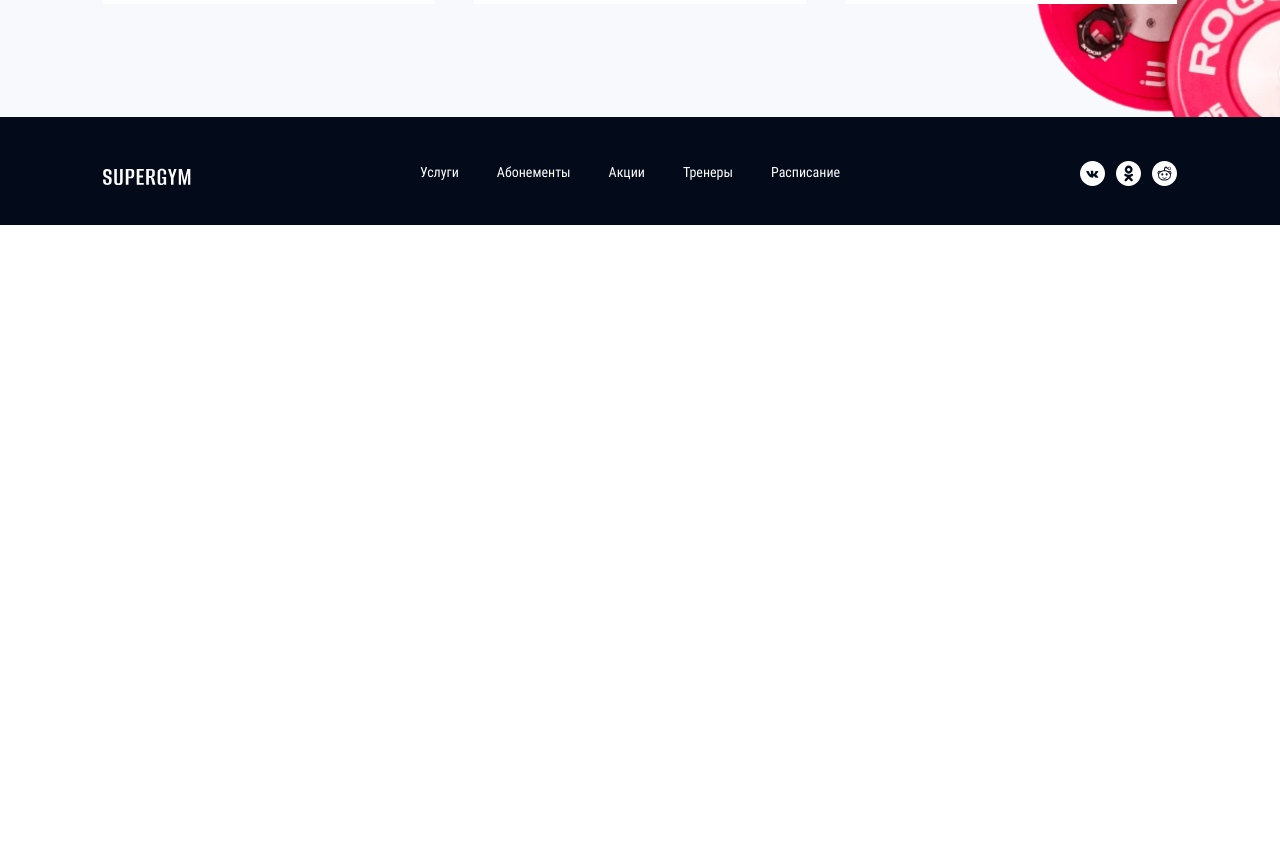
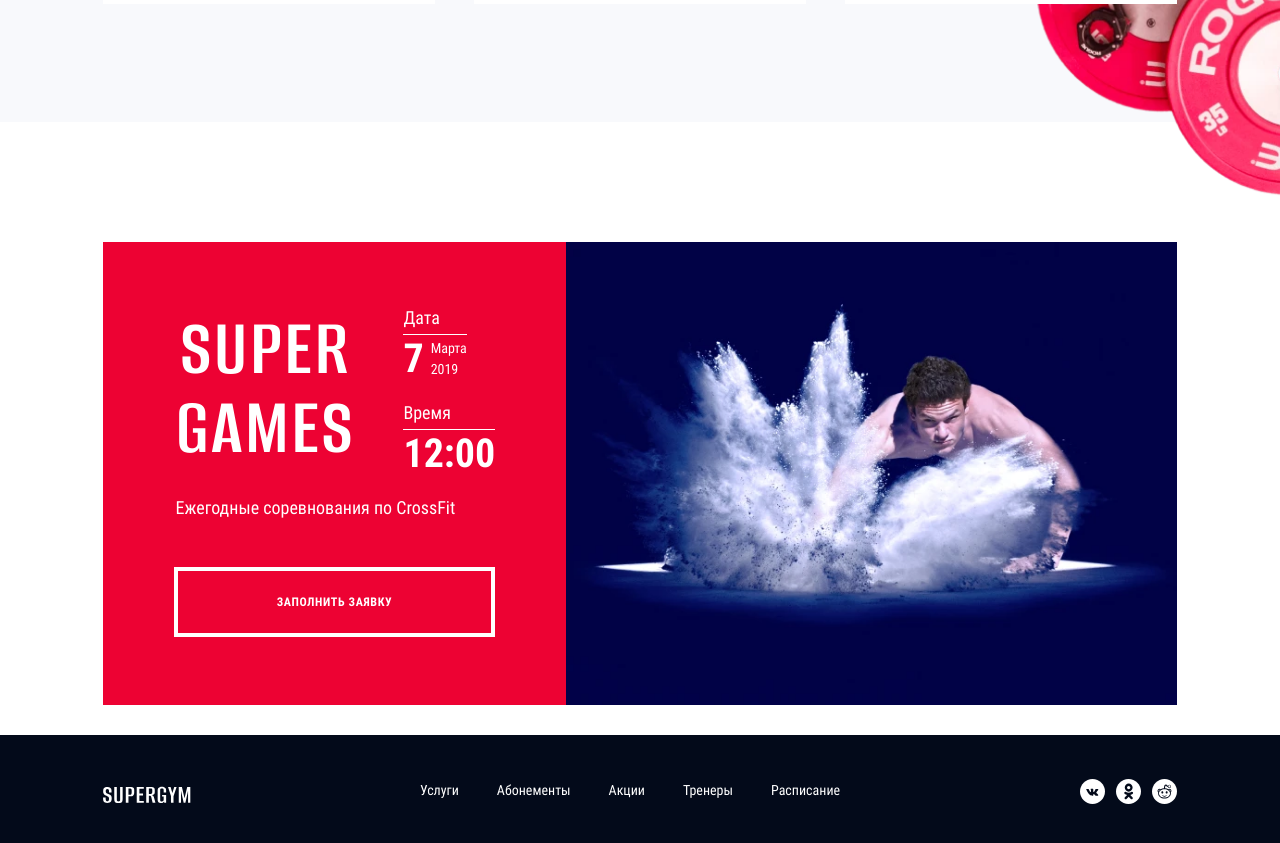
Before and after one commit to LordLye/supergym, a website: page source/index.html in a window 1280 px wide. Shown: the part 2137-2980 px from the top of the page. Before the commit the page ends 2414 px from the top, so only its background shows below. Drawn offline with nearby package versions, Linux system fonts and the light colour scheme; files that its build step writes are made by us from their sources; files whose address does not match are found by name.

Commit message:
сделал блок super games

```diff
--- a/source/index.html
+++ b/source/index.html
@@ -249,6 +249,45 @@
           </picture>
         </div>
       </section>
+
+      <section class="super-games">
+        <div class="container super-games__container">
+          <div class="super-games__wrapper">
+            <div class="super-games__description">
+              <h2>SUPER GAMES</h2>
+              <dl>
+                <div class="super-games__date">
+                  <dt>Дата</dt>
+                  <dd>
+                    <span>7</span>
+                    <small>Марта 2019</small>
+                  </dd>
+                </div>
+                <div class="super-games__date">
+                  <dt>Время</dt>
+                  <dd>
+                    <span>12:00</span>
+                  </dd>
+                </div>
+              </dl>
+              <p>Ежегодные соревнования по CrossFit</p>
+              <a href="#" class="button super-games__button">заполнить заявку</a>
+            </div>
+          </div>
+          <div class="super-games__image">
+            <picture>
+              <source type="image/webp" media="(max-width: 767px)" srcset="./img/super-games-mobile.webp 1x, ./img/super-games-mobile@2x.webp 2x">
+              <source type="image/webp" media="(max-width: 1199px)" srcset="./img/super-games-tablet.webp 1x, ./img/super-games-tablet@2x.webp 2x">
+              <source type="image/webp" srcset="./img/super-games-desktop.webp 1x, ./img/super-games-desktop@2x.webp 2x">
+              <source media="(max-width: 767px)" srcset="./img/super-games-mobile.jpg 1x, ./img/super-games-mobile@2x.jpg 2x">
+              <source media="(max-width: 1199px)" srcset="./img/super-games-tablet.jpg 1x, ./img/super-games-tablet@2x.jpg 2x">
+              <img src="./img/super-games-desktop.jpg" alt="Атлет купается в облаках магнезии." width="660" height="500" loading="lazy"
+              srcset="./img/super-games-desktop@2x.jpg 2x">
+            </picture>
+          </div>
+        </div>
+      </section>
+
     </main>
 
     <footer class="footer">
--- a/source/sass/blocks/subscriptions.scss
+++ b/source/sass/blocks/subscriptions.scss
@@ -1,10 +1,10 @@
 .subscriptions {
-  padding: 120px 0 120px 0;
+  padding: 120px 0 125px 0;
   position: relative;
   background-color: $color-ghost-white;
 
   @include vp-1199 {
-    padding: 102px 0 80px 0;
+    padding: 102px 0 104px 0;
   }
 
   @include vp-767 {
--- /dev/null
+++ b/source/sass/blocks/super-games.scss
@@ -0,0 +1,215 @@
+.super-games {
+  padding-top: 120px;
+  padding-bottom: 30px;
+
+  @include vp-1199 {
+    padding-top: 100px;
+  }
+
+  @include vp-767 {
+    padding-top: 80px;
+  }
+}
+
+.super-games__container {
+  display: grid;
+  grid-template-columns: 1fr 1.32fr;
+
+  @include vp-767 {
+    grid-template-columns: 1fr;
+  }
+}
+
+.super-games__image {
+  place-self: stretch;
+  position: relative;
+  width: 100%;
+  background-color: $color-midnight-express;
+
+  img {
+    width: 100%;
+    height: 100%;
+    object-fit: cover;
+    background-color: $color-midnight-express;
+  }
+}
+
+.super-games__wrapper {
+  box-sizing: border-box;
+  place-self: stretch;
+  display: flex;
+  align-items: center;
+  justify-content: center;
+  padding: 20px 0;
+  background-color: $color-torch-red-darker;
+
+  @include vp-767 {
+    min-height: 292px;
+  }
+}
+
+.super-games__description {
+  width: 69.5%;
+  display: grid;
+  grid-template-columns: 2.18fr 1fr;
+  grid-template-rows: min-content;
+  column-gap: 40px;
+  row-gap: 10px;
+  color: $color-default-white;
+
+  @include vp-1199 {
+    row-gap: 0;
+    column-gap: 22px;
+  }
+
+  h2 {
+    place-self: start start;
+    margin: 0;
+    padding: 0;
+    font-family: $ff-Alumni-Sans;
+    font-weight: 600;
+    font-size: 82px;
+    line-height: 79px;
+    text-align: center;
+    letter-spacing: 0.03em;
+    transform: translateX(-3px);
+
+    @include vp-1199 {
+      max-width: 120px;
+      margin-left: 10px;
+      font-size: 48px;
+      line-height: 46px;
+      text-align: left;
+    }
+  }
+
+  p {
+    margin: 0;
+    padding: 0;
+    padding-left: 2px;
+    grid-column: span 2;
+    font-weight: 400;
+    font-size: 18px;
+    line-height: 150%;
+
+    @include vp-1199 {
+      font-size: 12px;
+    }
+
+    @include vp-767 {
+      padding-left: 0;
+    }
+  }
+
+  dl {
+    display: flex;
+    flex-direction: column;
+    place-self: start center;
+    margin: 0;
+    padding: 0;
+
+    transform: translateY(-5px);
+  }
+
+  dt {
+    position: relative;
+    margin: 0;
+    margin-bottom: 3px;
+    padding: 0;
+    font-size: 18px;
+    line-height: 150%;
+
+    @include vp-1199 {
+      font-size: 12px;
+      margin-bottom: 0;
+    }
+  }
+
+  dd {
+    position: relative;
+    width: min-content;
+    margin: 0;
+    padding: 0;
+    display: flex;
+    align-items: center;
+
+    &::after {
+      content: "";
+      position: absolute;
+      left: 0;
+      top: 0;
+      display: block;
+      width: 100%;
+      height: 1px;
+      background-color: $color-default-white;
+    }
+  }
+
+  span {
+    font-weight: 700;
+    font-size: 40px;
+    line-height: 50px;
+
+    @include vp-1199 {
+      font-size: 24px;
+      line-height: 30px;
+    }
+  }
+
+  small {
+    margin-left: 7px;
+    font-size: 14px;
+    line-height: 150%;
+
+    @include vp-1199 {
+      margin-left: 4px;
+      font-size: 10px;
+      line-height: 12px;
+    }
+  }
+}
+
+.super-games__date {
+  margin-bottom: 15px;
+  display: flex;
+  flex-direction: column;
+
+  @include vp-1199 {
+    margin-bottom: 5px;
+  }
+
+  &:last-of-type {
+    margin-bottom: 0;
+  }
+}
+
+.super-games__button {
+  grid-column: span 2;
+  margin-top: 36px;
+  padding: 28px;
+  place-self: start center;
+  width: 100%;
+
+  @include vp-1199 {
+    margin-top: 27px;
+    padding: 15px;
+    font-size: 10px;
+    line-height: 12px;
+
+    transform: translateY(2px);
+
+    &::after {
+      border-width: 2px;
+    }
+  }
+
+  @include hover-focus {
+    outline: 4px solid $color-default-white;
+    outline-offset: -4px;
+  }
+
+  @include focus {
+    outline: 4px solid $color-default-white, 1px solid $color-cobalt;
+    outline-offset: -4px, 4px;
+  }
+}
--- a/source/sass/style.scss
+++ b/source/sass/style.scss
@@ -33,6 +33,7 @@
 @import "blocks/tabs";
 @import "blocks/subscriptions-card";
 @import "blocks/button";
+@import "blocks/super-games";
 
 
 // ---------------------------------
--- a/source/sass/variables.scss
+++ b/source/sass/variables.scss
@@ -26,6 +26,8 @@ $color-egyptian-blue:               #103aae;
 $color-ghost-white:                 #f8f9fc;
 $color-smalt:                       #00359f;
 $color-whisper:                     #e8e8e8;
+$color-torch-red-darker:            #ed0233;
+
 
 // Gradient
 
```
Also changed, not shown: build/css/style.css, build/css/style.min.css, build/index.html, 1 other file.
